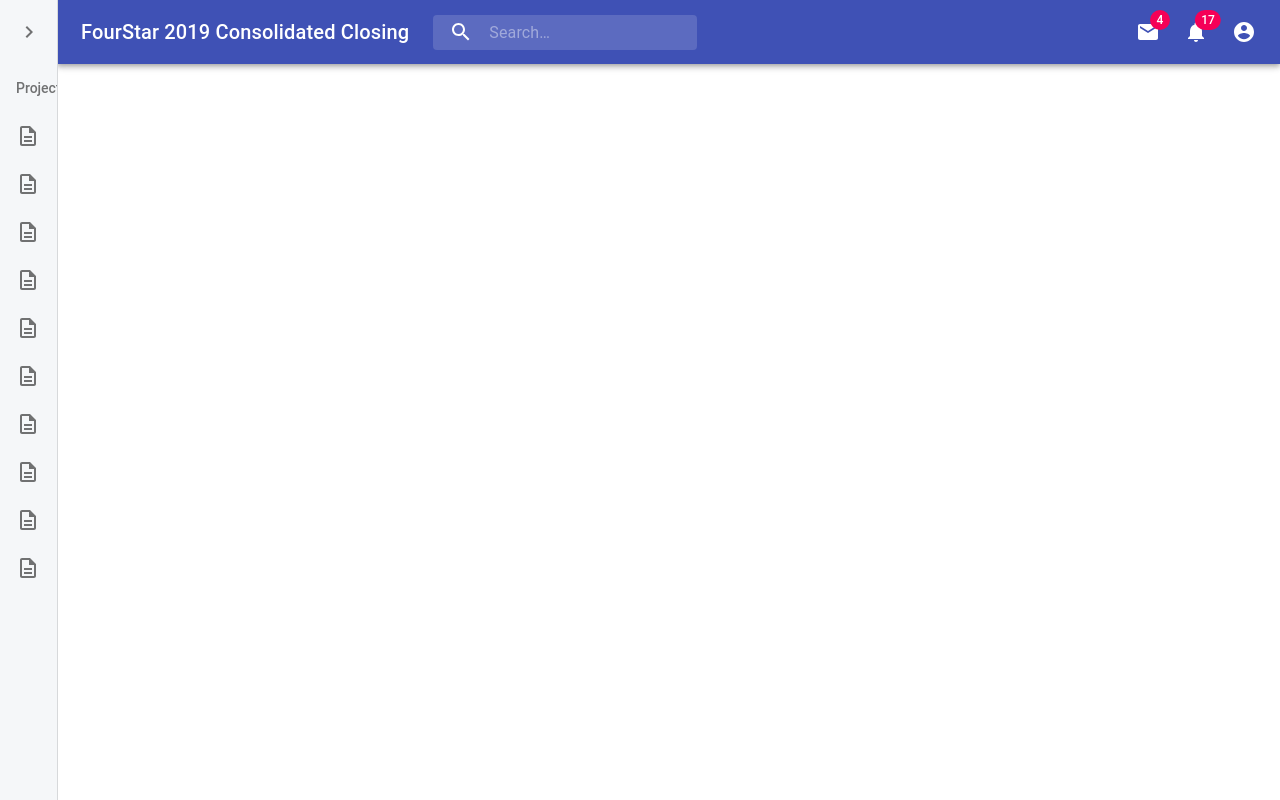
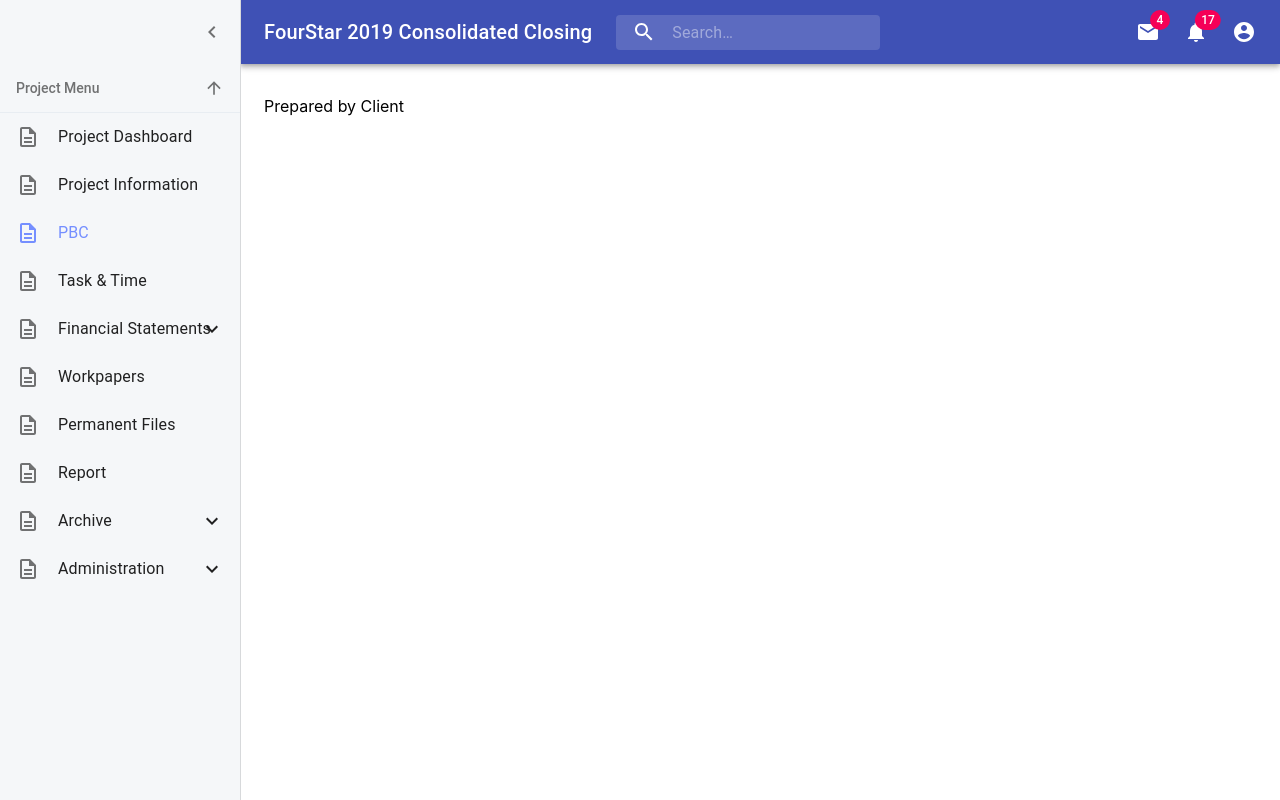
Before and after one commit to NoahGrayDL/datalobby-prototype, a React (Create React App) app: page /prepared-by-client in a window 1280 px wide. Built offline with nearby package versions, Linux system fonts and the light colour scheme.

Commit message:
sidebar style update

```diff
--- a/src/App.js
+++ b/src/App.js
@@ -2,6 +2,7 @@
 import { Route } from "react-router-dom"
 import { Layout } from "./components/layout"
 import { Login } from "./views/auth"
+// ----------organization views----------
 import { MyPage } from "./views/organization-views/my-page"
 import { Notification } from "./views/organization-views/notification"
 import { HomeDashboard } from "./views/organization-views/home-dashboard"
@@ -11,6 +12,11 @@
 import { Projects } from "./views/organization-views/projects"
 import { Library } from "./views/organization-views/library"
 import { Setup } from "./views/organization-views/setup"
+// ----------project views----------
+import { ProjectDashboard } from "./views/project-views/project-dashboard"
+import { ProjectInformation } from "./views/project-views/project-information"
+import { PreparedByClient } from "./views/project-views/prepared-by-client"
+import { TaskAndTime } from "./views/project-views/task-and-time"
 import { CompanyInformation } from "./views/project-views/company-information"
 import { ChartOfAccount } from "./views/project-views/chart-of-account"
 import { Ledgers } from "./views/project-views/ledgers"
@@ -19,7 +25,7 @@
 import { Leadsheet } from "./views/project-views/leadsheet"
 import { FinancialStatements } from "./views/project-views/financial-statements"
 
-function App() {
+export default function App() {
   return (
     <Layout>
       <Route exact path="/" component={Home} />
@@ -35,6 +41,11 @@
       <Route path="/library" component={Library} />
       <Route path="/setup" component={Setup} />
       {/* ----------project views---------- */}
+      <Route path="/project-dashboard" component={ProjectDashboard} />
+      <Route path="/project-information" component={ProjectInformation} />
+      <Route path="/prepared-by-client" component={PreparedByClient} />
+      <Route path="/task-and-time" component={TaskAndTime} />
+
       <Route
         exact
         path="/financial-statements"
@@ -64,5 +75,3 @@
     <Layout menuTitle="Home">Welcome to Financial Statements Prototype</Layout>
   )
 }
-
-export default App
--- a/src/components/layout/Layout.js
+++ b/src/components/layout/Layout.js
@@ -17,7 +17,7 @@
   const { children, menuTitle, menuButton, buttons, filters, searchBar } = props
   const classes = useStyles()
   const theme = useTheme()
-  const [open, setOpen] = useState(false)
+  const [open, setOpen] = useState(true)
   const [isOrg, setIsOrg] = useState(false)
 
   const handleViewChange = () => {
--- a/src/components/layout/SidebarMenuList.js
+++ b/src/components/layout/SidebarMenuList.js
@@ -13,7 +13,22 @@
 import ViewWeekIcon from "@material-ui/icons/ViewWeek"
 import AttachMoneyIcon from "@material-ui/icons/AttachMoney"
 import PrintIcon from "@material-ui/icons/Print"
+
+import ArrowUpwardIcon from "@material-ui/icons/ArrowUpward"
+import ArrowDownwardIcon from "@material-ui/icons/ArrowDownward"
+
+import styled from "styled-components"
 //-----*-----*-----*-----*-----*-----//
+
+const StyledViewToggle = styled.div`
+  padding: 0 16px;
+  display: flex;
+  justify-content: space-between;
+  align-items: center;
+  background-color: ${props => props.sidebarBackgroundColor || "#F5F7F9"};
+  border-bottom: 1px solid
+    ${props => props.sidebarSubMenuBackgroundColor || "#E8EDF2"};
+`
 
 const SidebarMenuList = props => {
   const { isOrg, handleViewChange } = props
@@ -25,8 +40,17 @@
           component="div"
           id="nested-list-subheader"
           onClick={handleViewChange}
+          style={{ padding: 0 }}
         >
-          {isOrg ? "Organization Menu" : "Project Menu"}
+          {isOrg ? (
+            <StyledViewToggle>
+              Organization Menu <ArrowDownwardIcon fontSize="small" />
+            </StyledViewToggle>
+          ) : (
+            <StyledViewToggle>
+              Project Menu <ArrowUpwardIcon fontSize="small" />
+            </StyledViewToggle>
+          )}
         </ListSubheader>
       }
     >
@@ -101,7 +125,7 @@
   {
     title: "PBC",
     icon: <DescriptionOutlinedIcon />,
-    url: "/prepared-by-clients",
+    url: "/prepared-by-client",
     subMenus: false
   },
   {
--- /dev/null
+++ b/src/views/project-views/prepared-by-client/PreparedByClient.js
@@ -0,0 +1,7 @@
+import React from "react"
+
+//-----*-----*-----*-----*-----*-----//
+
+export default function PreparedByClient() {
+  return <div>Prepared by Client</div>
+}
--- /dev/null
+++ b/src/views/project-views/prepared-by-client/index.js
@@ -0,0 +1 @@
+export { default as PreparedByClient } from "./PreparedByClient"
--- /dev/null
+++ b/src/views/project-views/project-dashboard/ProjectDashboard.js
@@ -0,0 +1,7 @@
+import React from "react"
+
+//-----*-----*-----*-----*-----*-----//
+
+export default function ProjectDashboard() {
+  return <div>Project Dashboard</div>
+}
--- /dev/null
+++ b/src/views/project-views/project-dashboard/index.js
@@ -0,0 +1 @@
+export { default as ProjectDashboard } from "./ProjectDashboard"
--- /dev/null
+++ b/src/views/project-views/project-information/ProjectInformation.js
@@ -0,0 +1,7 @@
+import React from "react"
+
+//-----*-----*-----*-----*-----*-----//
+
+export default function ProjectInformation() {
+  return <div>Project Information</div>
+}
--- /dev/null
+++ b/src/views/project-views/project-information/index.js
@@ -0,0 +1 @@
+export { default as ProjectInformation } from "./ProjectInformation"
--- /dev/null
+++ b/src/views/project-views/task-and-time/TaskAndTime.js
@@ -0,0 +1,7 @@
+import React from "react"
+
+//-----*-----*-----*-----*-----*-----//
+
+export default function TaskAndTime() {
+  return <div>Task and Time Control</div>
+}
--- /dev/null
+++ b/src/views/project-views/task-and-time/index.js
@@ -0,0 +1 @@
+export { default as TaskAndTime } from "./TaskAndTime"
```
